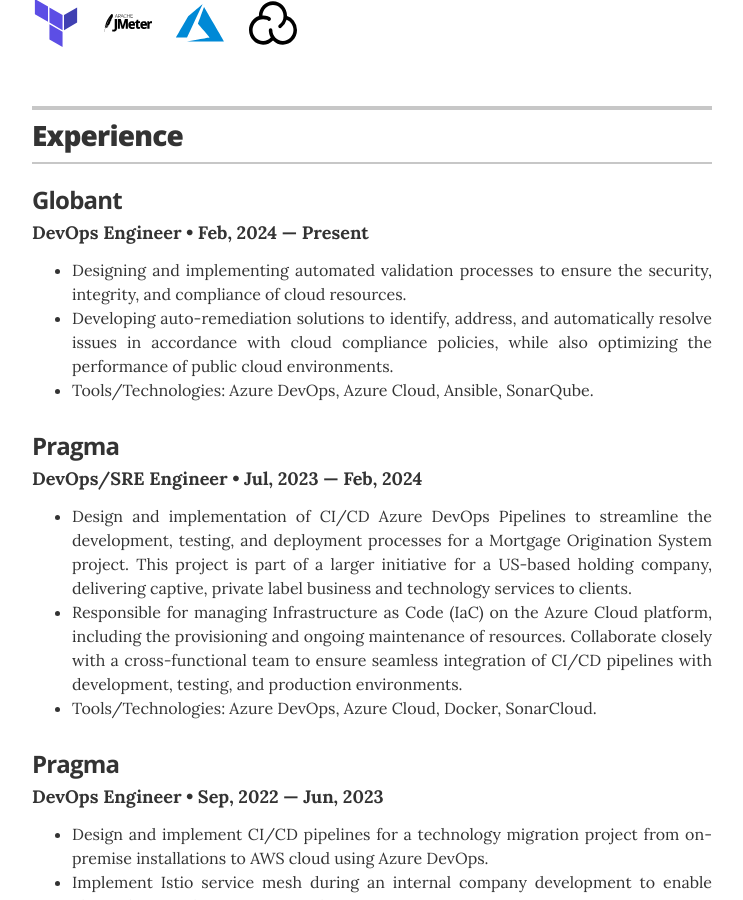
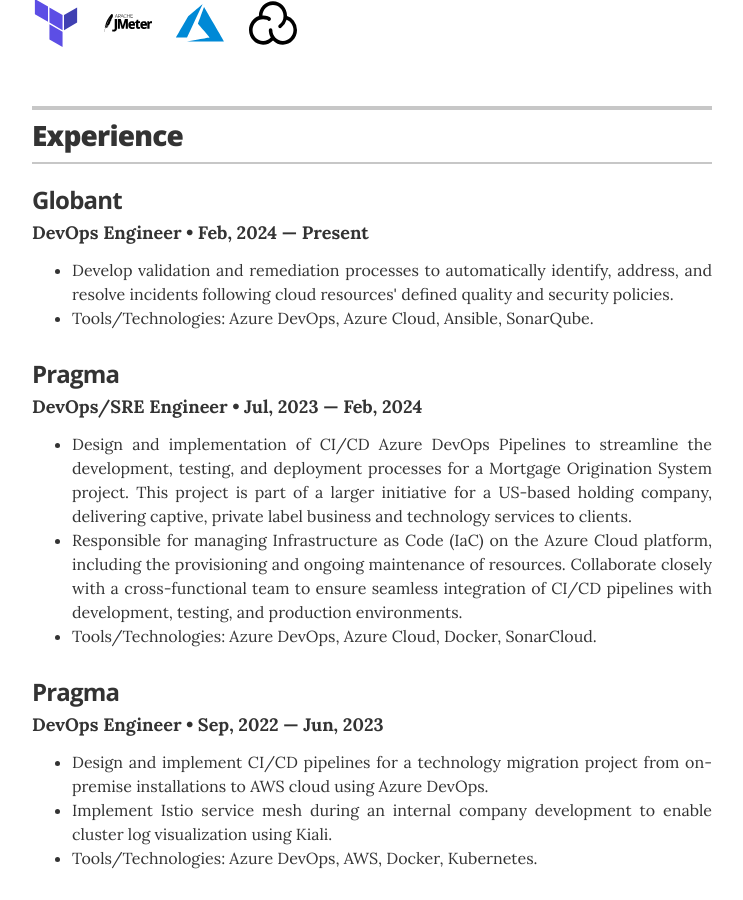
Before and after one commit to sebastiandevops/cv, a Jekyll site: the page built from index.html, in a window 1280 px wide and 900 px high, scrolled down 768 px. Shown: the whole window, without its empty margins (268-1011 px from the left). Built offline with Jekyll 4.4.1, drawn with Linux system fonts in a browser that asks for light colours.

Commit message:
update: _data/experience - Globant experinece description updated to fix grammar issues

```diff
--- a/_data/experience.yml
+++ b/_data/experience.yml
@@ -4,7 +4,7 @@
 - company: Globant
   position: DevOps Engineer
   duration: Feb, 2024 &mdash; Present
-  summary: '<p align="justify"><ul class="resume-item-list" align="justify"><li>Designing and implementing automated validation processes to ensure the security, integrity, and compliance of cloud resources.</li><li>Developing auto-remediation solutions to identify, address, and automatically resolve issues in accordance with cloud compliance policies, while also optimizing the performance of public cloud environments.</li><li>Tools/Technologies&#58 Azure DevOps, Azure Cloud, Ansible, SonarQube.</li></ul></p>'
+  summary: '<p align="justify"><ul class="resume-item-list" align="justify"><li>Develop validation and remediation processes to automatically identify, address, and resolve incidents following cloud resources'' defined quality and security policies.</li><li>Tools/Technologies&#58 Azure DevOps, Azure Cloud, Ansible, SonarQube.</li></ul></p>'
 
 # DevOps/SRE Engineer at Pragma
 - company: Pragma
```
